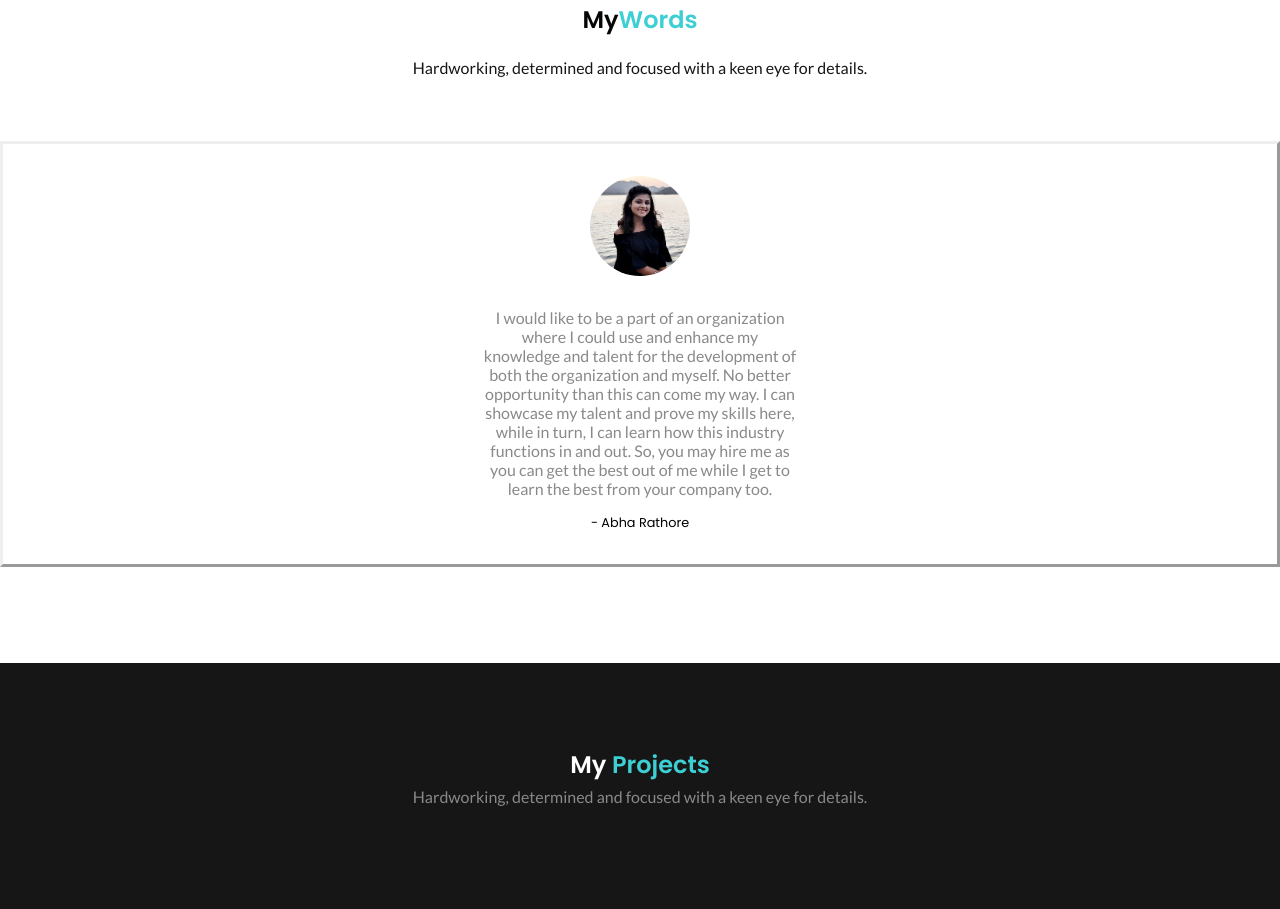
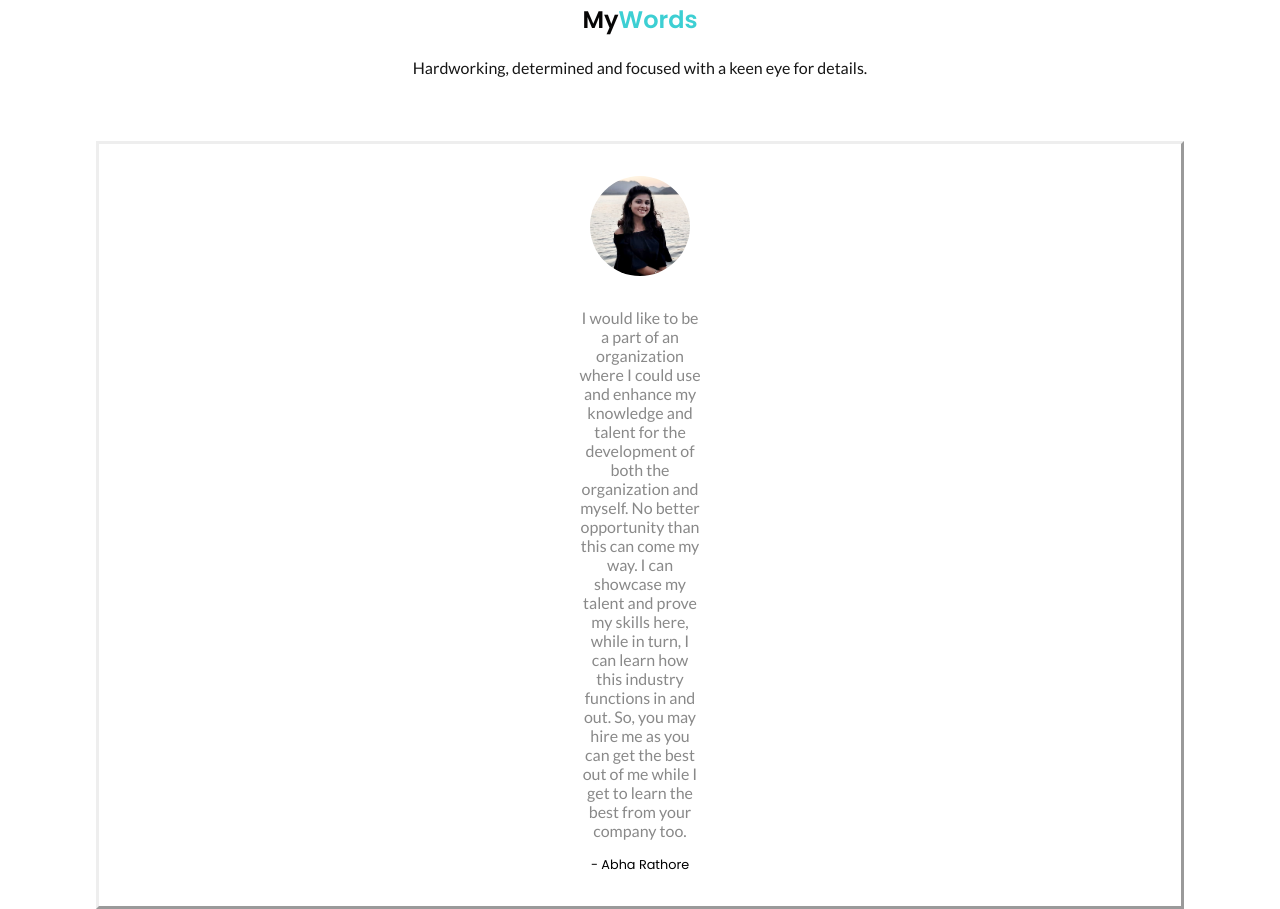
Before and after one commit to abharathore06/Portfolio, a website: page index.html in a window 1280 px wide. Shown: the part 2751-3660 px from the top of the page. Drawn offline with nearby package versions, Linux system fonts and the light colour scheme.

Commit message:
fifth commit

```diff
--- a/css/index.css
+++ b/css/index.css
@@ -299,6 +299,8 @@ section.words .slide{
     flex-direction: column;
     padding: 0 30rem;
     border-style: outset;
+    margin-left: 6rem;
+    margin-right: 6rem;
 }
 
 section.words .slide p{
```
